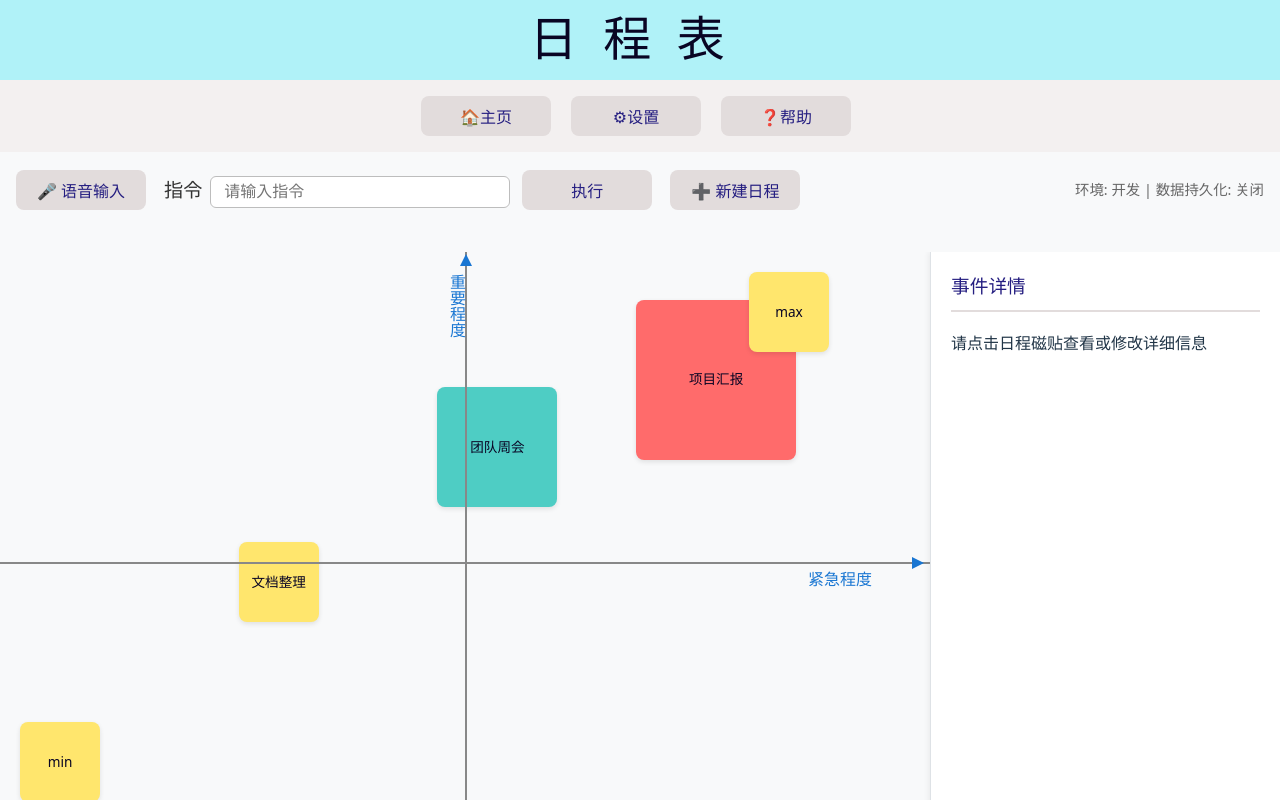
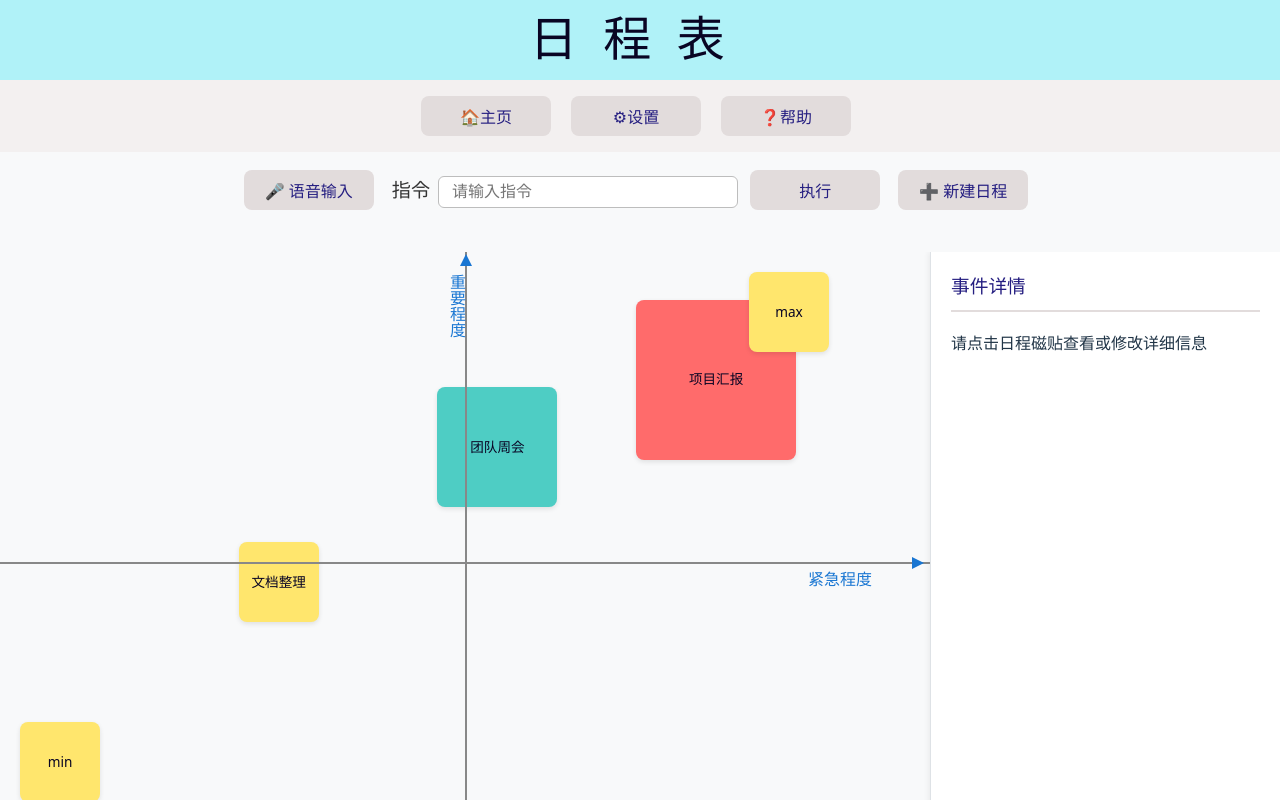
Before and after one commit to gfjdh/hci-schedule, a React (Vite) app: page / in a window 1280 px wide. Built offline with nearby package versions, Linux system fonts and the light colour scheme.

Commit message:
应该是可以继续开发的版本

```diff
--- a/src/ScheduleArea.tsx
+++ b/src/ScheduleArea.tsx
@@ -1,9 +1,8 @@
 import React, { useEffect, useState } from 'react';
-import './ScheduleArea.css';
 import EventTile from './EventTile';
 import { CustomButton } from './Buttons';
 import { type Event, EventManager, initialEvents } from './EventManager';
-import { dataManager } from './data/dataManager';
+import './ScheduleArea.css';
 
 const ScheduleArea: React.FC = () => {
   const [selectedEvent, setSelectedEvent] = useState<Event | null>(null);
@@ -11,30 +10,11 @@ const ScheduleArea: React.FC = () => {
   const [tempEvent, setTempEvent] = useState<Partial<Event> | null>(null);
   const [eventManager] = useState<EventManager>(() => new EventManager(initialEvents));
   const [events, setEvents] = useState<Event[]>([]);
-  const environmentInfo = dataManager.getEnvironmentInfo();
 
   // 当事件管理器中的数据变化时更新状态
-  // useEffect(() => {
-  //   setEvents(eventManager.getAllEvents());
-  // }, [eventManager]);
-
-  // 组件挂载时加载数据并设置监听器
   useEffect(() => {
-    // 初始加载数据
-    setEvents(dataManager.getEvents());
-
-    // 添加数据变化监听器
-    const handleDataChange = (newEvents: Event[]) => {
-      setEvents(newEvents);
-    };
-
-    dataManager.addListener(handleDataChange);
-
-    // 清理函数：移除监听器
-    return () => {
-      dataManager.removeListener(handleDataChange);
-    };
-  }, []);
+    setEvents(eventManager.getAllEvents());
+  }, [eventManager]);
 
   const handleEventClick = (event: Event) => {
     setSelectedEvent(event);
@@ -122,7 +102,6 @@ const ScheduleArea: React.FC = () => {
           <input type="text" className="command-input" placeholder="请输入指令" />
           <CustomButton width="5vw">执行</CustomButton>
         </span>
-
         {/* 新建日程按钮 */}
         <CustomButton
           width="10vw"
@@ -130,21 +109,6 @@ const ScheduleArea: React.FC = () => {
         >
           ➕ 新建日程
         </CustomButton>
-
-        {/* 环境信息显示 */}
-        <div style={{
-          marginLeft: 'auto',
-          fontSize: 'clamp(0.7rem, 2vw, 0.9rem)',
-          color: '#666',
-          textAlign: 'center',
-          whiteSpace: 'nowrap',
-          overflow: 'hidden',
-          textOverflow: 'ellipsis'
-        }}>
-          环境: {environmentInfo.isProduction ? '生产' : '开发'} |
-          数据持久化: {environmentInfo.dataPersistence ? '开启' : '关闭'}
-        </div>
-
       </div>
 
       <div className="content-area">
```
Also changed, not shown: src/data(standby)/dataManager.ts (renamed from src/data/dataManager.ts), src/data(standby)/developmentData.ts (renamed from src/data/developmentData.ts), src/data(standby)/productionData.ts (renamed from src/data/productionData.ts).
